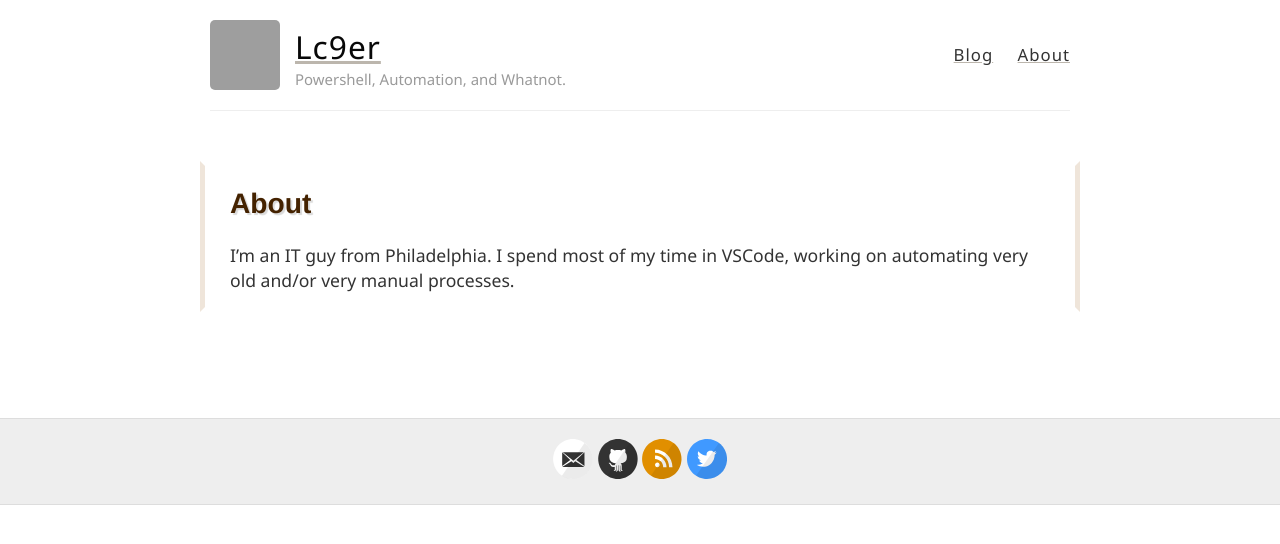
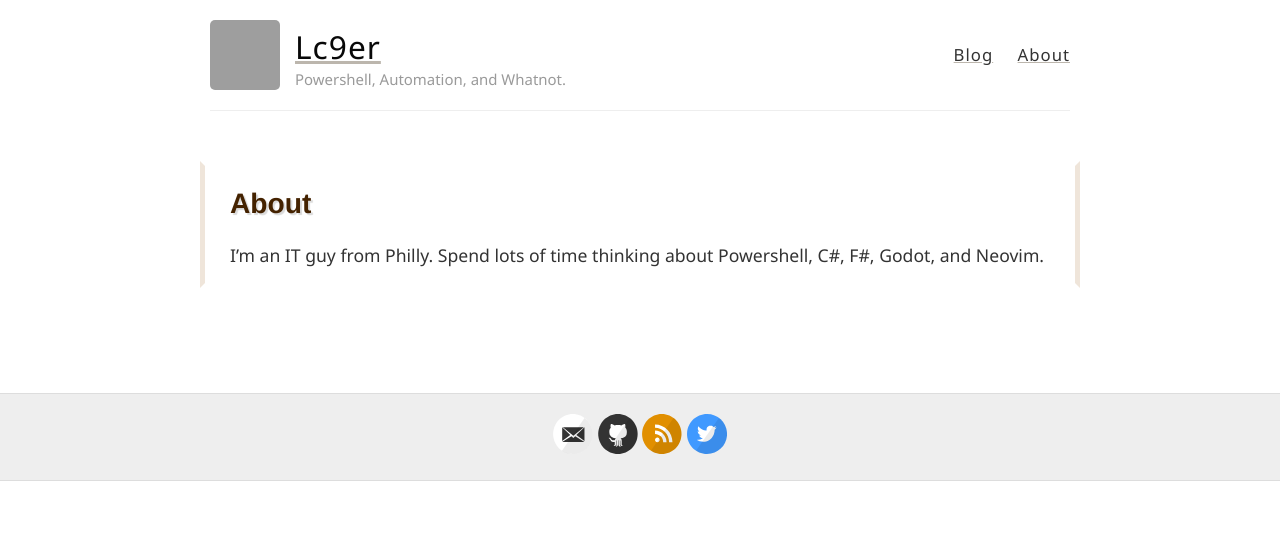
Before and after one commit to lc9er/lc9er.github.io, a Jekyll site: the page built from about.md, in a window 1280 px wide. Shown: the top 544 px of the page. Built offline with Jekyll 4.4.1, drawn with Linux system fonts in a browser that asks for light colours; grey boxes are pictures that could not be loaded.

Commit message:
updated about page

```diff
--- a/about.md
+++ b/about.md
@@ -4,4 +4,4 @@ title: About
 permalink: /about/
 ---
 
-I'm an IT guy from Philadelphia. I spend most of my time in VSCode, working on automating very old and/or very manual processes.
+I'm an IT guy from Philly. Spend lots of time thinking about Powershell, C#, F#, Godot, and Neovim.
```
